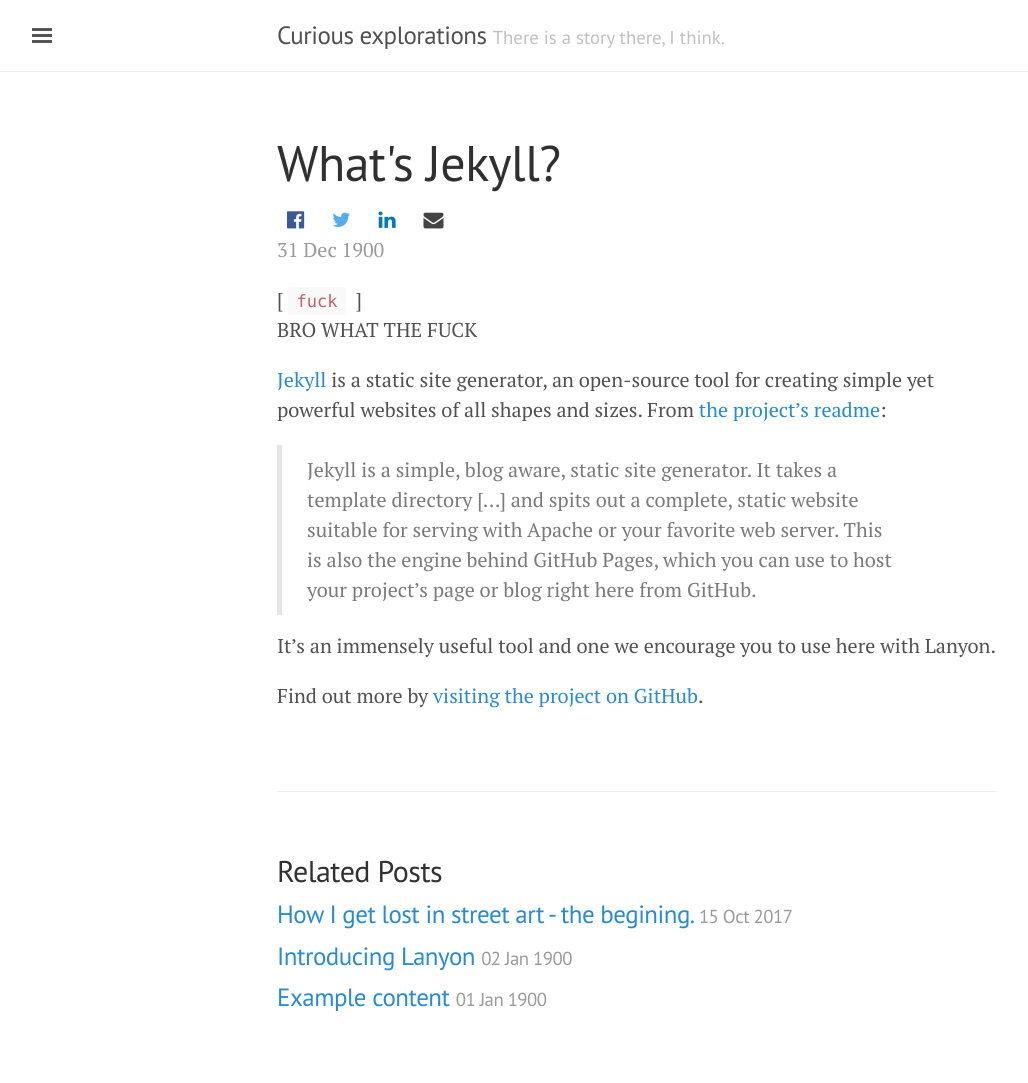
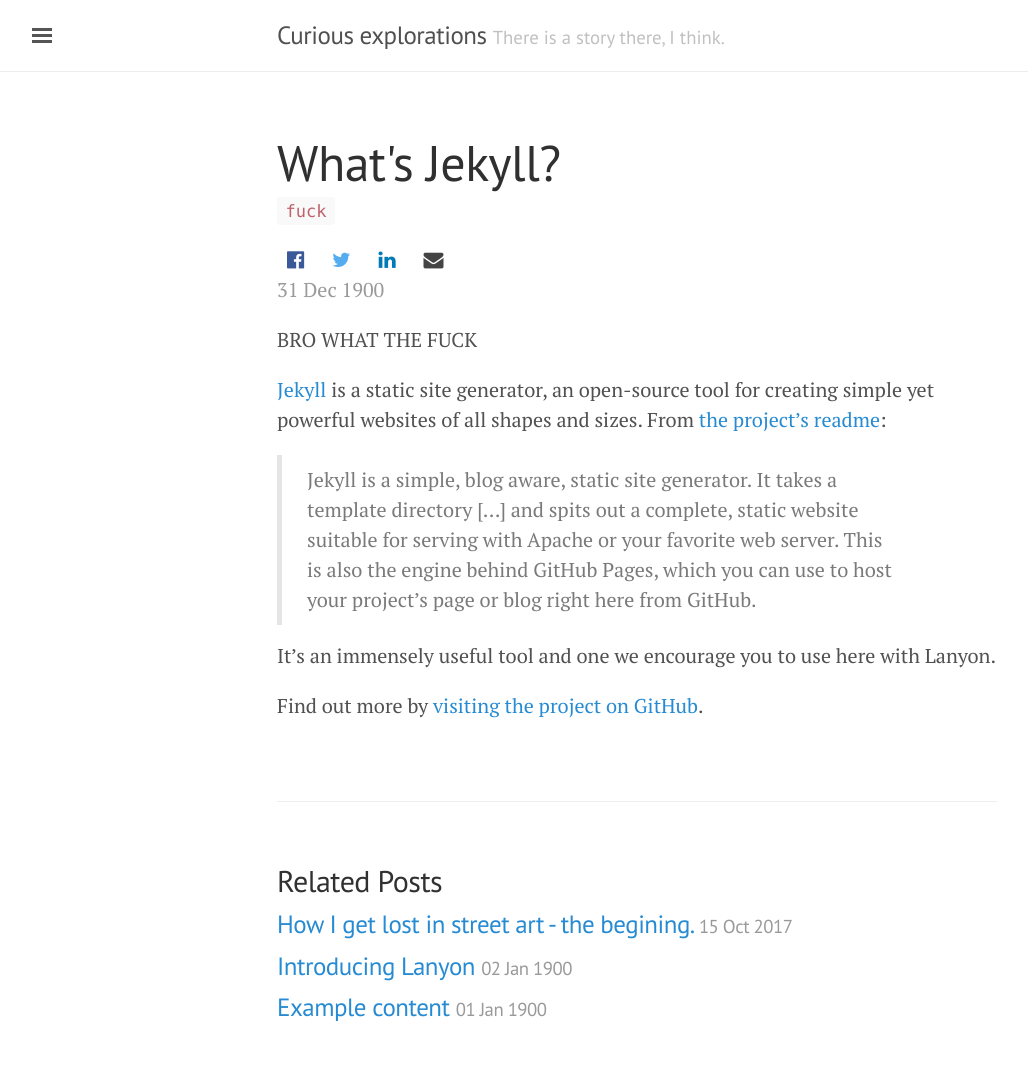
Before and after one commit to rishigb/rishigb.github.io, a Jekyll site: the page built from _posts/1900-12-31-whats-jekyll.md, in a window 1280 px wide. Shown: the whole page, without its empty margins (3-1031 px from the left). Built offline with Jekyll 4.4.1, drawn with Linux system fonts in a browser that asks for light colours; comment, search, counter and statistics services are not loaded.

Commit message:
added tag feature

```diff
--- a/_layouts/post.html
+++ b/_layouts/post.html
@@ -4,14 +4,16 @@
 
 <div class="post">
   <h1 class="post-title">{{ page.title }}</h1>
-  {% include share-bar.html %}
-  <span class="post-date">{{ page.date | date_to_string }}</span>
-  <span>[
+  <span class ="post-date">
   {% for tag in page.tags %}
     {% capture tag_name %}{{ tag }}{% endcapture %}
     <a href="/tag/{{ tag_name }}"><code class="highligher-rouge"><nobr>{{ tag_name }}</nobr></code>&nbsp;</a>
   {% endfor %}
-]</span>
+</span>
+
+  {% include share-bar.html %}
+  <span class="post-date">{{ page.date | date_to_string }}</span>
+
   {{ content }}
   {% include disqus.html %}
 </div>
```
